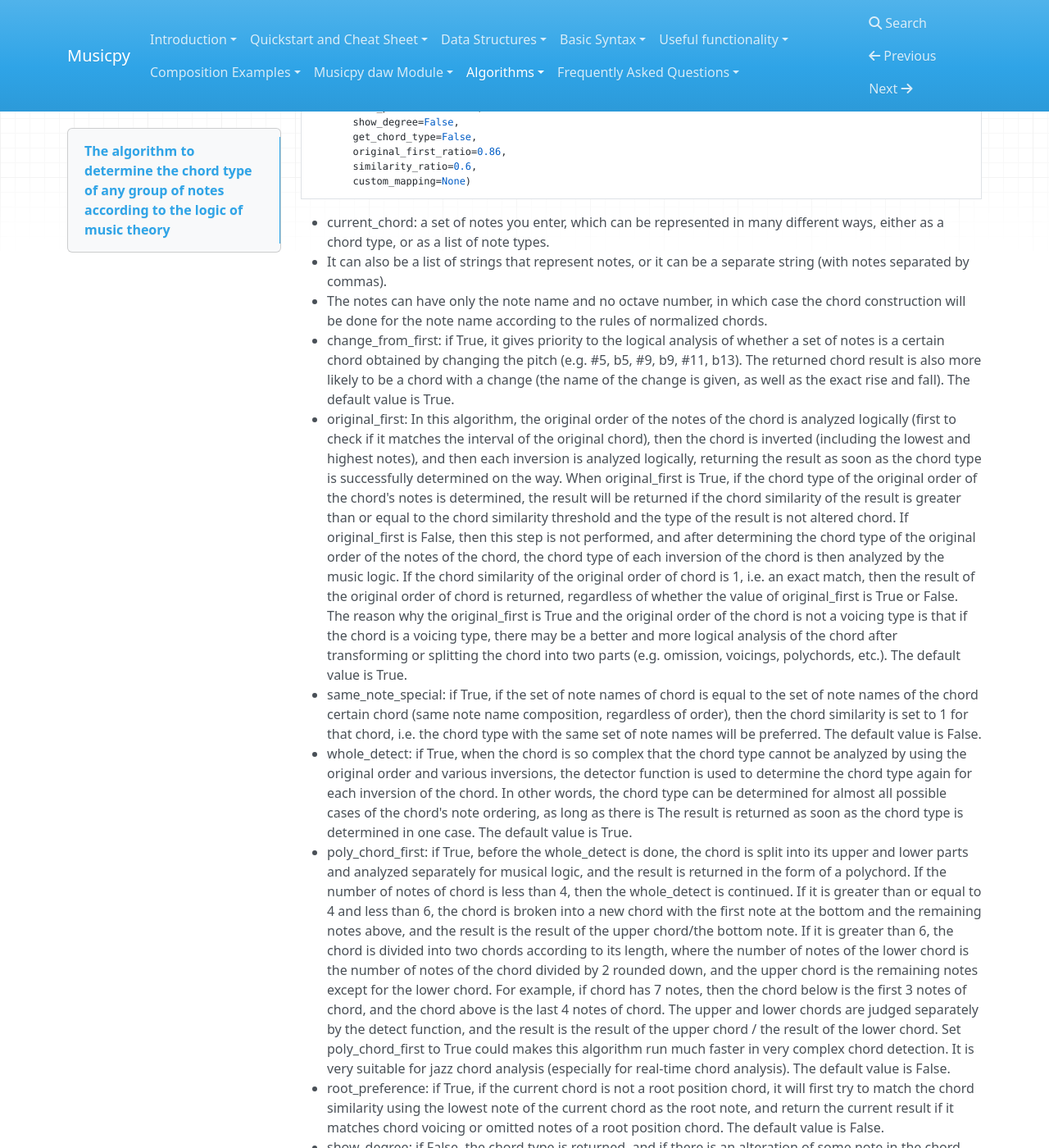
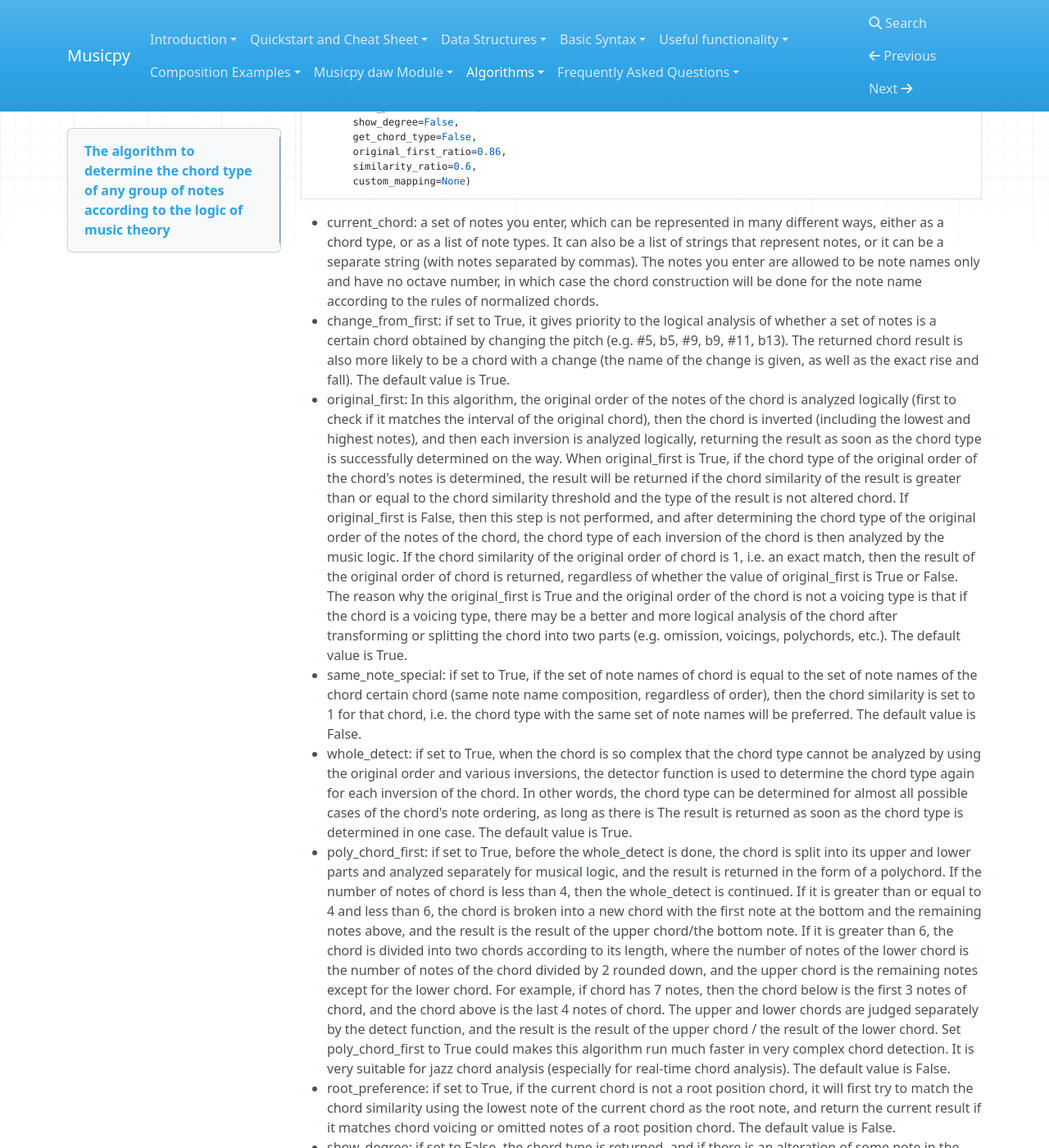
Before and after one commit to Rainbow-Dreamer/musicpy_docs, an MkDocs documentation site: the page built from docs/The algorithm to determine the chord type of any group of notes according to the logic of music theory.md, in a window 1280 px wide and 1400 px high, scrolled down 842 px. Shown: the whole window at 82% size. Built offline with MkDocs 1.6.1, drawn with Linux system fonts in a browser that asks for light colours; nearby versions of some CDN libraries; some of the changed text lies outside the part shown.

Commit message:
Update The algorithm to determine the chord type of any group of notes according to the logic of music theory.md

````diff
--- a/docs/The algorithm to determine the chord type of any group of notes according to the logic of music theory.md
+++ b/docs/The algorithm to determine the chord type of any group of notes according to the logic of music theory.md
@@ -27,17 +27,15 @@ detect(current_chord,
        custom_mapping=None)
 ```
 
-* current_chord: a set of notes you enter, which can be represented in many different ways, either as a chord type, or as a list of note types.
-* It can also be a list of strings that represent notes, or it can be a separate string (with notes separated by commas).
-* The notes can have only the note name and no octave number, in which case the chord construction will be done for the note name according to the rules of normalized chords.
-* change_from_first: if True, it gives priority to the logical analysis of whether a set of notes is a certain chord obtained by changing the pitch (e.g. #5, b5, #9, b9, #11, b13). The returned chord result is also more likely to be a chord with a change (the name of the change is given, as well as the exact rise and fall). The default value is True.
+* current_chord: a set of notes you enter, which can be represented in many different ways, either as a chord type, or as a list of note types. It can also be a list of strings that represent notes, or it can be a separate string (with notes separated by commas). The notes you enter are allowed to be note names only and have no octave number, in which case the chord construction will be done for the note name according to the rules of normalized chords.
+* change_from_first: if set to True, it gives priority to the logical analysis of whether a set of notes is a certain chord obtained by changing the pitch (e.g. #5, b5, #9, b9, #11, b13). The returned chord result is also more likely to be a chord with a change (the name of the change is given, as well as the exact rise and fall). The default value is True.
 * original_first: In this algorithm, the original order of the notes of the chord is analyzed logically (first to check if it matches the interval of the original chord), then the chord is inverted (including the lowest and highest notes), and then each inversion is analyzed logically, returning the result as soon as the chord type is successfully determined on the way. When original_first is True, if the chord type of the original order of the chord's notes is determined, the result will be returned if the chord similarity of the result is greater than or equal to the chord similarity threshold and the type of the result is not altered chord. If original_first is False, then this step is not performed, and after determining the chord type of the original order of the notes of the chord, the chord type of each inversion of the chord is then analyzed by the music logic. If the chord similarity of the original order of chord is 1, i.e. an exact match, then the result of the original order of chord is returned, regardless of whether the value of original_first is True or False. The reason why the original_first is True and the original order of the chord is not a voicing type is that if the chord is a voicing type, there may be a better and more logical analysis of the chord after transforming or splitting the chord into two parts (e.g. omission, voicings, polychords, etc.). The default value is True.
-* same_note_special: if True, if the set of note names of chord is equal to the set of note names of the chord certain chord (same note name composition, regardless of order), then the chord similarity is set to 1 for that chord, i.e. the chord type with the same set of note names will be preferred. The default value is False.
-* whole_detect: if True, when the chord is so complex that the chord type cannot be analyzed by using the original order and various inversions, the detector function is used to determine the chord type again for each inversion of the chord. In other words, the chord type can be determined for almost all possible cases of the chord's note ordering, as long as there is The result is returned as soon as the chord type is determined in one case. The default value is True.
-* poly_chord_first: if True, before the whole_detect is done, the chord is split into its upper and lower parts and analyzed separately for musical logic, and the result is returned in the form of a polychord. If the number of notes of chord is less than 4, then the whole_detect is continued. If it is greater than or equal to 4 and less than 6, the chord is broken into a new chord with the first note at the bottom and the remaining notes above, and the result is the result of the upper chord/the bottom note. If it is greater than 6, the chord is divided into two chords according to its length, where the number of notes of the lower chord is the number of notes of the chord divided by 2 rounded down, and the upper chord is the remaining notes except for the lower chord. For example, if chord has 7 notes, then the chord below is the first 3 notes of chord, and the chord above is the last 4 notes of chord. The upper and lower chords are judged separately by the detect function, and the result is the result of the upper chord / the result of the lower chord. Set poly_chord_first to True could makes this algorithm run much faster in very complex chord detection. It is very suitable for jazz chord analysis (especially for real-time chord analysis). The default value is False.
-* root_preference: if True, if the current chord is not a root position chord, it will first try to match the chord similarity using the lowest note of the current chord as the root note, and return the current result if it matches chord voicing or omitted notes of a root position chord. The default value is False.
-* show_degree: if False, the chord type is returned, and if there is an alteration of some note in the chord that needs to be mentioned, such as an omitted note or a change, the name of the changed note is written out, e.g. `Cmaj7 (omit E)`. When True, the position (interval, or degree, of the root note) of the changed notes in the chord is calculated and displayed in degrees, e.g. `Cmaj7 (omit 3)`. The default value is False.
-* get_chord_type: if True, return the chord type instance instead of string
+* same_note_special: if set to True, if the set of note names of chord is equal to the set of note names of the chord certain chord (same note name composition, regardless of order), then the chord similarity is set to 1 for that chord, i.e. the chord type with the same set of note names will be preferred. The default value is False.
+* whole_detect: if set to True, when the chord is so complex that the chord type cannot be analyzed by using the original order and various inversions, the detector function is used to determine the chord type again for each inversion of the chord. In other words, the chord type can be determined for almost all possible cases of the chord's note ordering, as long as there is The result is returned as soon as the chord type is determined in one case. The default value is True.
+* poly_chord_first: if set to True, before the whole_detect is done, the chord is split into its upper and lower parts and analyzed separately for musical logic, and the result is returned in the form of a polychord. If the number of notes of chord is less than 4, then the whole_detect is continued. If it is greater than or equal to 4 and less than 6, the chord is broken into a new chord with the first note at the bottom and the remaining notes above, and the result is the result of the upper chord/the bottom note. If it is greater than 6, the chord is divided into two chords according to its length, where the number of notes of the lower chord is the number of notes of the chord divided by 2 rounded down, and the upper chord is the remaining notes except for the lower chord. For example, if chord has 7 notes, then the chord below is the first 3 notes of chord, and the chord above is the last 4 notes of chord. The upper and lower chords are judged separately by the detect function, and the result is the result of the upper chord / the result of the lower chord. Set poly_chord_first to True could makes this algorithm run much faster in very complex chord detection. It is very suitable for jazz chord analysis (especially for real-time chord analysis). The default value is False.
+* root_preference: if set to True, if the current chord is not a root position chord, it will first try to match the chord similarity using the lowest note of the current chord as the root note, and return the current result if it matches chord voicing or omitted notes of a root position chord. The default value is False.
+* show_degree: if set to False, the chord type is returned, and if there is an alteration of some note in the chord that needs to be mentioned, such as an omitted note or a change, the name of the changed note is written out, e.g. `Cmaj7 (omit E)`. When True, the position (interval, or degree, of the root note) of the changed notes in the chord is calculated and displayed in degrees, e.g. `Cmaj7 (omit 3)`. The default value is False.
+* get_chord_type: if set to True, return the chord type instance instead of string
 * original_first_ratio: the threshold of the match ratio of the detected chord with the root position chords when the detected chord is in the original order
 * similarity_ratio: the threshold of the match ratio of the detect chord with the root position chords when the detected chord is in non-original order
 * custom_mapping: custom mapping of chord detections, should be a list [a1, a2, a3], where a1 is a dictionary that maps integers with note interval names (refer to INTERVAL in database), a2 is a match instance that maps integer tuples to chord types (refer to detectTypes in database), a3 is a match instance that maps chord types to integer tuples  (refer to chordTypes in database)
````
